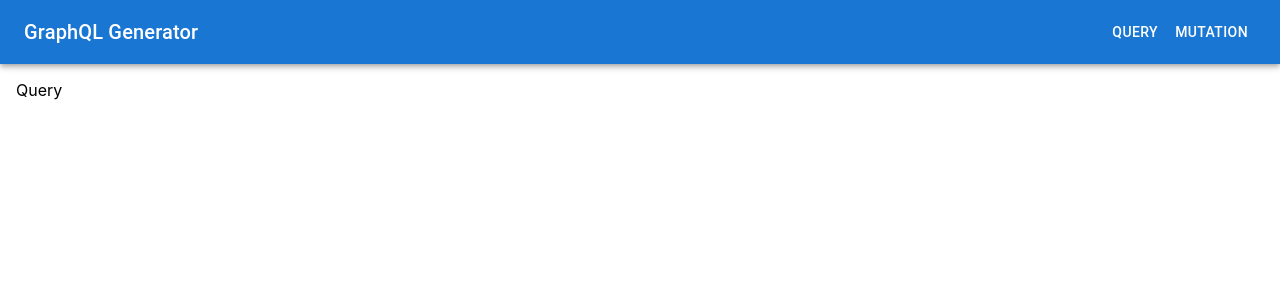
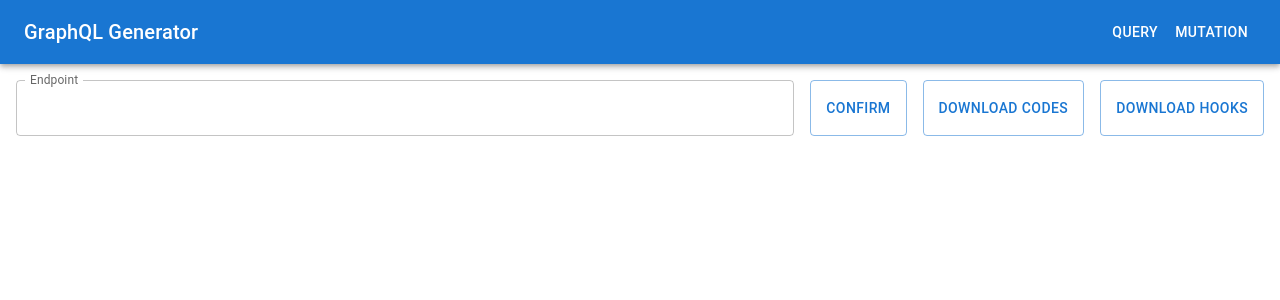
Before and after one commit to slioplark/nextjs-graphql-generator, a Next.js app: page /query in a window 1280 px wide. Shown: the top 300 px of the page. Built offline with nearby package versions, Linux system fonts and the light colour scheme.

Commit message:
feat: add query page content

```diff
--- a/pages/query/index.tsx
+++ b/pages/query/index.tsx
@@ -1,5 +1,95 @@
+import { InputText, InputTextarea } from '@components/Input'
+import { Box, Button, Stack } from '@mui/material'
+import download from '@utils/download'
+import { genCodes, genHooks } from '@utils/generator'
+import getIntrospection from '@utils/getIntrospection'
+import Head from 'next/head'
+import { useState } from 'react'
+
+interface Option {
+  label: string
+  value: string
+}
+
+const style = {
+  inputWrapper: {
+    display: 'grid',
+    gridTemplateColumns: '1fr auto auto auto',
+    gap: '16px',
+  },
+  textareaWrapper: {
+    display: 'grid',
+    gridTemplateColumns: '1fr 1fr',
+    gap: '16px',
+  },
+}
+
 const Query = () => {
-  return <div>Query</div>
+  const [uri, setUri] = useState('')
+  const [codeValues, setCodeValues] = useState<Option[]>([])
+  const [hookValues, setHookValues] = useState<Option[]>([])
+
+  const handleConfirm = async () => {
+    if (!uri) return
+
+    try {
+      const { data } = await getIntrospection(uri)
+      const codes = genCodes('Query', data)
+      const hooks = genHooks('Query', data)
+
+      setCodeValues(codes)
+      setHookValues(hooks)
+    } catch (error) {
+      console.log(error)
+    }
+  }
+
+  const handleDownloadCodes = () => {
+    codeValues.map(item => download(`${item.label}.ts`, item.value))
+  }
+
+  const handleDownloadHooks = () => {
+    hookValues.map(item => download(`${item.label}.ts`, item.value))
+  }
+
+  return (
+    <>
+      <Head>
+        <title>Create Next App</title>
+        <meta name="description" content="Generated by create next app" />
+        <link rel="icon" href="/favicon.ico" />
+      </Head>
+
+      <Stack gap="16px">
+        <Box sx={style.inputWrapper}>
+          <InputText label="Endpoint" value={uri} onChange={event => setUri(event.target.value)} />
+          <Button variant="outlined" onClick={handleConfirm}>
+            Confirm
+          </Button>
+          <Button variant="outlined" onClick={handleDownloadCodes}>
+            Download Codes
+          </Button>
+          <Button variant="outlined" onClick={handleDownloadHooks}>
+            Download Hooks
+          </Button>
+        </Box>
+
+        <Box sx={style.textareaWrapper}>
+          <Stack gap="16px">
+            {codeValues.map((item, index) => (
+              <InputTextarea key={index} {...item} />
+            ))}
+          </Stack>
+
+          <Stack gap="16px">
+            {hookValues.map((item, index) => (
+              <InputTextarea key={index} {...item} />
+            ))}
+          </Stack>
+        </Box>
+      </Stack>
+    </>
+  )
 }
 
 export default Query
```
